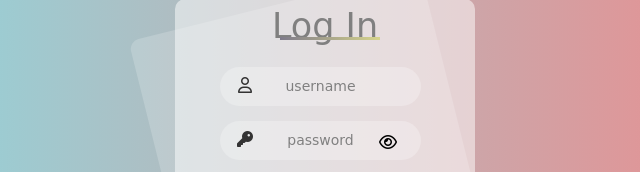
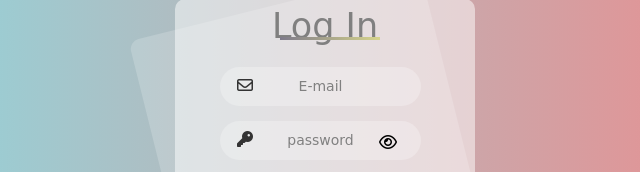
Before and after one commit to Limon-0007/Log-in, a plain HTML site: page index.html in a window 1280 px wide. Shown: the part 191-363 px from the top of the page, 315-955 px from the left. Drawn offline with Linux system fonts and the light colour scheme; a web font is replaced by a local one.

Commit message:
added site resources

```diff
--- a/index.html
+++ b/index.html
@@ -21,11 +21,11 @@
 
       <form id="form" action="#">
         <div class="input-icons">
-          <i class="fa-regular fa-user icon"></i>
+          <i class="fa-regular fa-envelope icon"></i>
           <input
             class="input-field"
-            type="text"
-            placeholder="username"
+            type="mail"
+            placeholder="E-mail"
             required
           />
         </div>
```
